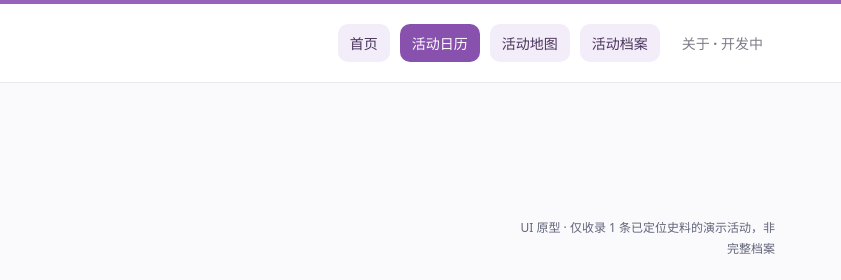
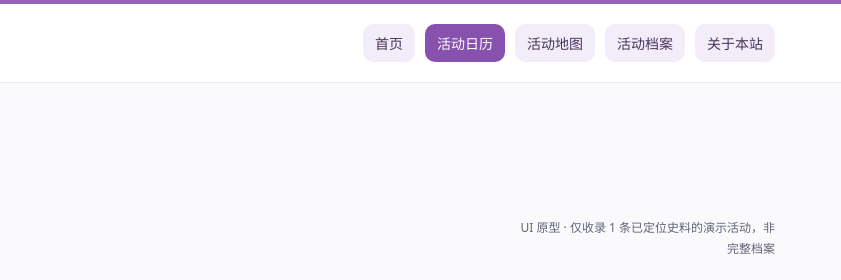
Before and after one commit to enhayato/star-detective-precure-web-lab, a plain HTML site: page index.html in a window 1280 px wide. Shown: the top 280 px of the page, 439-1280 px from the left. Drawn offline with Linux system fonts and the light colour scheme.

Commit message:
feat: 全站导航接通关于本站页面

```diff
--- a/index.html
+++ b/index.html
@@ -92,7 +92,7 @@ h1{font-size:clamp(25px,3vw,35px);letter-spacing:.02em;margin:12px 0 9px}
       <a href="./index.html" aria-current="page">活动日历</a>
       <a id="nav-map" href="./map.html">活动地图</a>
       <a href="./archive.html">活动档案</a>
-      <span title="尚未开发">关于 · 开发中</span>
+      <a href="./about.html">关于本站</a>
     </nav>
   </div>
 </header>
```
